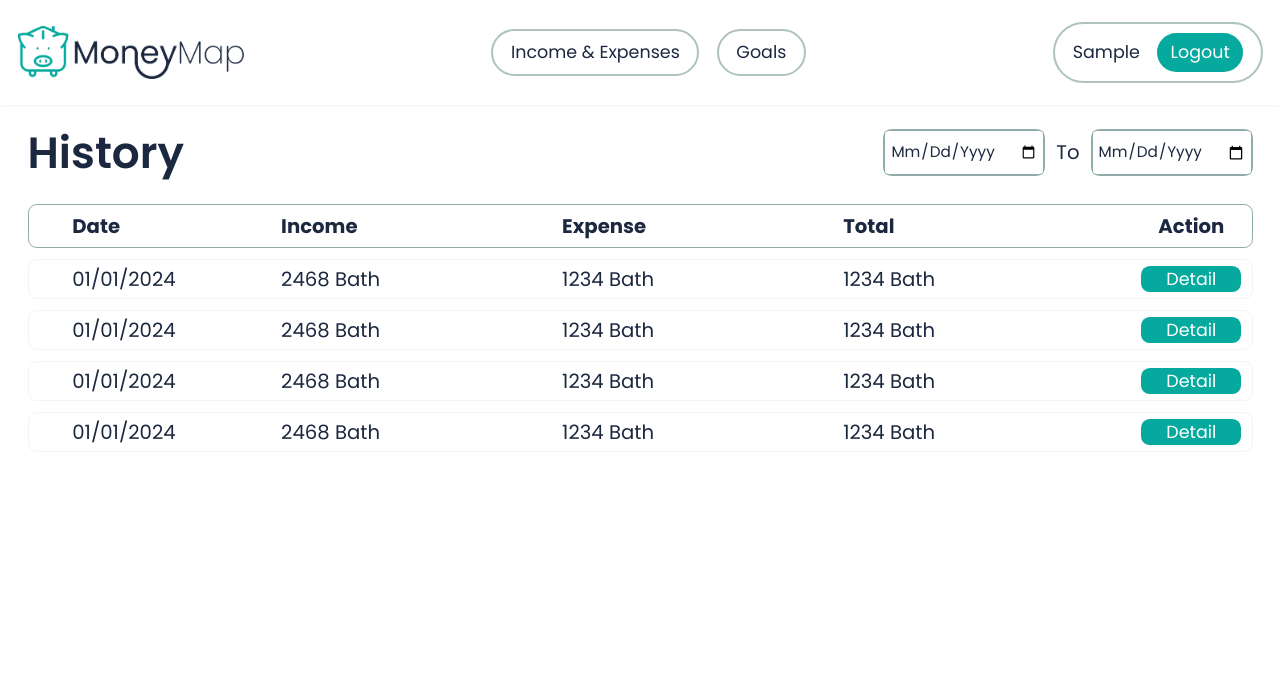
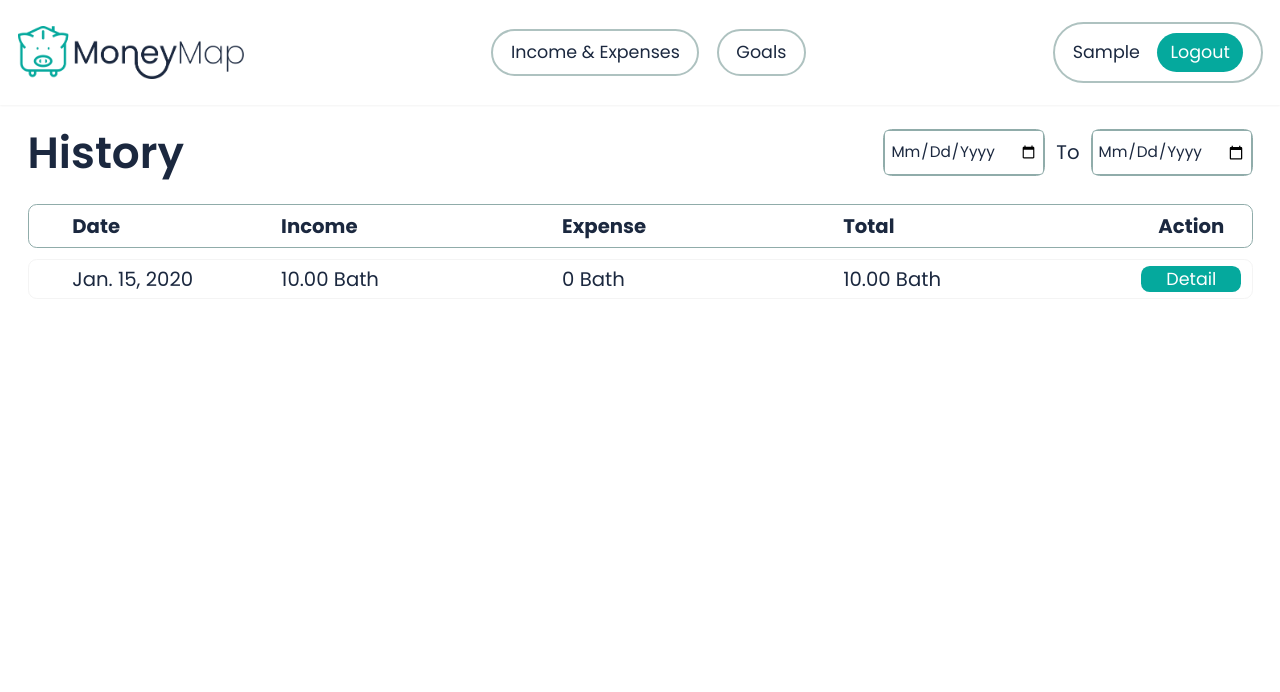
Before and after one commit to MoneyMap-Project/MoneyMap, a Django app: page /income-and-expenses/history/ in a window 1280 px wide. Shown: the top 692 px of the page. Run offline with Django 5.2, Linux system fonts and the light colour scheme; a user stored in the database is signed in; tables that the repository leaves empty hold one stand-in row (values such as "Sample post"); some libraries are stand-ins or nearby versions.

Commit message:
create history_view

```diff
--- a/moneymap/templates/moneymap/history.html
+++ b/moneymap/templates/moneymap/history.html
@@ -42,26 +42,26 @@
             </div>
 
             <!-- Table Rows -->
-            {% for row in '1234' %}
+            {% for record in history_list %}
             <div class="table-row w-full flex flex-col gap-2.5">
                 <!-- Row -->
                 <div class="row-item w-full h-[40px] rounded-lg border border-[#F4F4F4] flex items-center">
                     <div class="cell w-[229px] pl-10 flex items-center">
-                        <div class="text-[#1b283f] text-lg font-normal font-poppins capitalize">01/01/2024</div>
+                        <div class="text-[#1b283f] text-lg font-normal font-poppins capitalize">{{ record.date }}</div>
                     </div>
                     <div class="cell w-[310px] pl-10 flex items-center">
-                        <div class="text-[#1b283f] text-lg font-normal font-poppins capitalize">2468 Bath</div>
+                        <div class="text-[#1b283f] text-lg font-normal font-poppins capitalize">{{ record.income }} Bath</div>
                     </div>
                     <div class="cell w-[310px] pl-10 flex items-center">
-                        <div class="text-[#1b283f] text-lg font-normal font-poppins capitalize">1234 Bath</div>
+                        <div class="text-[#1b283f] text-lg font-normal font-poppins capitalize">{{ record.expense }} Bath</div>
                     </div>
                     <div class="cell w-[367px] pl-10 flex items-center">
-                        <div class="text-[#1b283f] text-lg font-normal font-poppins capitalize">1234 Bath</div>
+                        <div class="text-[#1b283f] text-lg font-normal font-poppins capitalize">{{ record.total }} Bath</div>
                     </div>
                     <div class="cell w-[135px] flex justify-center items-center">
-                        <button class="action-button w-[100px] bg-[#05a99d] rounded-lg flex justify-center items-center text-white text-base font-normal font-poppins capitalize transition duration-300 hover:bg-[#04897f]">
+                        <a href="{% url 'moneymap:income-expense-detail' record.date %}" class="action-button w-[100px] bg-[#05a99d] rounded-lg flex justify-center items-center text-white text-base font-normal font-poppins capitalize transition duration-300 hover:bg-[#04897f]">
                             Detail
-                        </button>
+                        </a>
                     </div>
                 </div>
             </div>
--- a/moneymap/urls.py
+++ b/moneymap/urls.py
@@ -7,7 +7,7 @@ urlpatterns = [
     path('', views.home, name='home'),
     path('income-and-expenses/', views.income_and_expenses_view, name='income-expenses'),
     path('goals/', views.goals, name='goals'),
-    path('income-and-expenses/history/', views.history, name='history'),
+    path('income-and-expenses/history/', views.history_view, name='history'),
     path('income-and-expenses/money-flow/', views.moneyflow_view, name='money-flow'),
     path('income-and-expenses/delete/<int:income_expense_id>/', views.delete_income_expense, name='delete_income_expense'),
     path('income-expenses/detail/<str:date>/', views.income_and_expenses_detail_view, name='income-expense-detail'),
--- a/moneymap/views.py
+++ b/moneymap/views.py
@@ -77,10 +77,6 @@ def delete_income_expense(request, income_expense_id):
 
 def goals(request):
     return render(request, 'moneymap/goals.html')
-
-
-def history(request):
-    return render(request, 'moneymap/history.html')
 
 
 @login_required
@@ -191,3 +187,35 @@ def income_and_expenses_detail_view(request, date):
         'expense_percent': percentages['expense_percent'],
         'has_data': has_data,
     })
+
+@login_required
+def history_view(request):
+    """View showing income and expense history, grouped by date"""
+    # Fetch all unique dates for the IncomeExpense records for the logged-in user
+    dates = IncomeExpense.objects.filter(user_id=request.user).dates('date', 'day')
+
+    # Prepare history list by iterating through each unique date in reverse order
+    history_list = []
+    for date in reversed(dates):  # Iterate over dates in reverse order
+        # Get income and expenses for the day using `get_income_expense_by_day`
+        income_expenses = get_income_expense_by_day(request.user, date)
+
+        # Calculate the daily income and expense using sum over filtered data
+        day_income = sum(entry.amount for entry in income_expenses if entry.type.lower() == 'income')
+        day_expense = sum(entry.amount for entry in income_expenses if entry.type.lower() == 'expenses')
+
+        # Calculate total (income - expense) for the day
+        total = day_income - day_expense
+
+        # Add the daily record to the history list
+        history_list.append({
+            'date': date,
+            'income': day_income,
+            'expense': day_expense,
+            'total': total,
+        })
+
+    # Render the history list in the template
+    return render(request, 'moneymap/history.html', {
+        'history_list': history_list,
+    })
```
